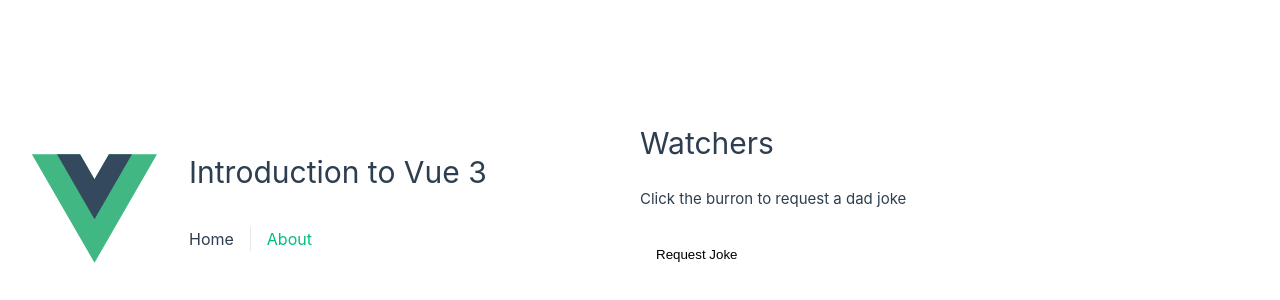
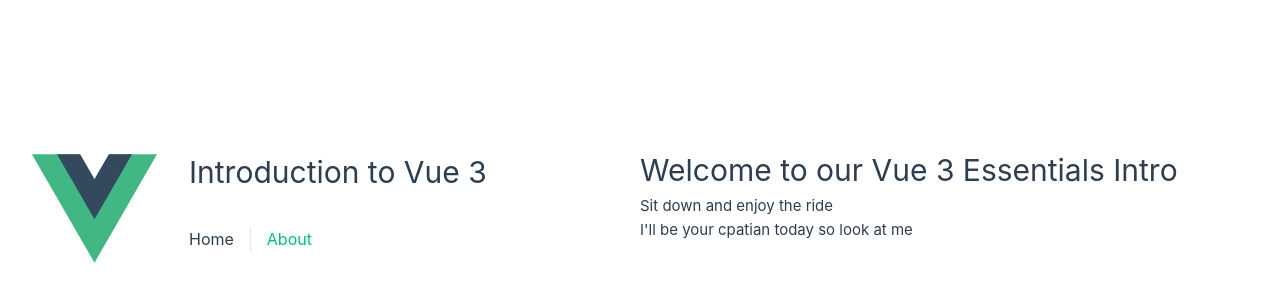
Before and after one commit to s1m2/vue-learning-growing, a Vue app: page / in a window 1280 px wide. Shown: the part 192-492 px from the top of the page. Built offline with nearby package versions, Linux system fonts and the light colour scheme.

Commit message:
Vue 3 Intro

```diff
--- a/src/views/HomeView.vue
+++ b/src/views/HomeView.vue
@@ -1,55 +1,11 @@
-<script setup>
-import { ref, watch } from "vue";
-
-const count = ref(0);
-const joke = ref("");
-
-watch(count, async () => {
-  const res = await fetch("https://icanhazdadjoke.com/", {
-    headers: {
-      Accept: "application/json",
-    },
-  });
-  joke.value = (await res.json()).joke;
-});
-
-function requestJoke() {
-  count.value++;
-}
-</script>
+<script setup></script>
 
 <template>
   <main>
-    <h1>Watchers</h1>
-    <p>Click the burron to request a dad joke</p>
-    <button @click="requestJoke">Request Joke</button>
-
-    <blockquote>
-      <p>{{ joke }}</p>
-    </blockquote>
+    <h1>Welcome to our Vue 3 Essentials Intro</h1>
+    <p>Sit down and enjoy the ride</p>
+    <p>I'll be your cpatian today so look at me</p>
   </main>
 </template>
 
-<style scoped>
-p {
-  margin: 20px 0;
-}
-blockquote {
-  font-size: 2em;
-}
-
-button {
-  border: none;
-  margin: 0;
-  padding: 1.2em;
-  width: auto;
-  overflow: visible;
-  border-radius: 3px;
-
-  background: white;
-}
-
-button:hover {
-  cursor: pointer;
-}
-</style>
+<style scoped></style>
```
